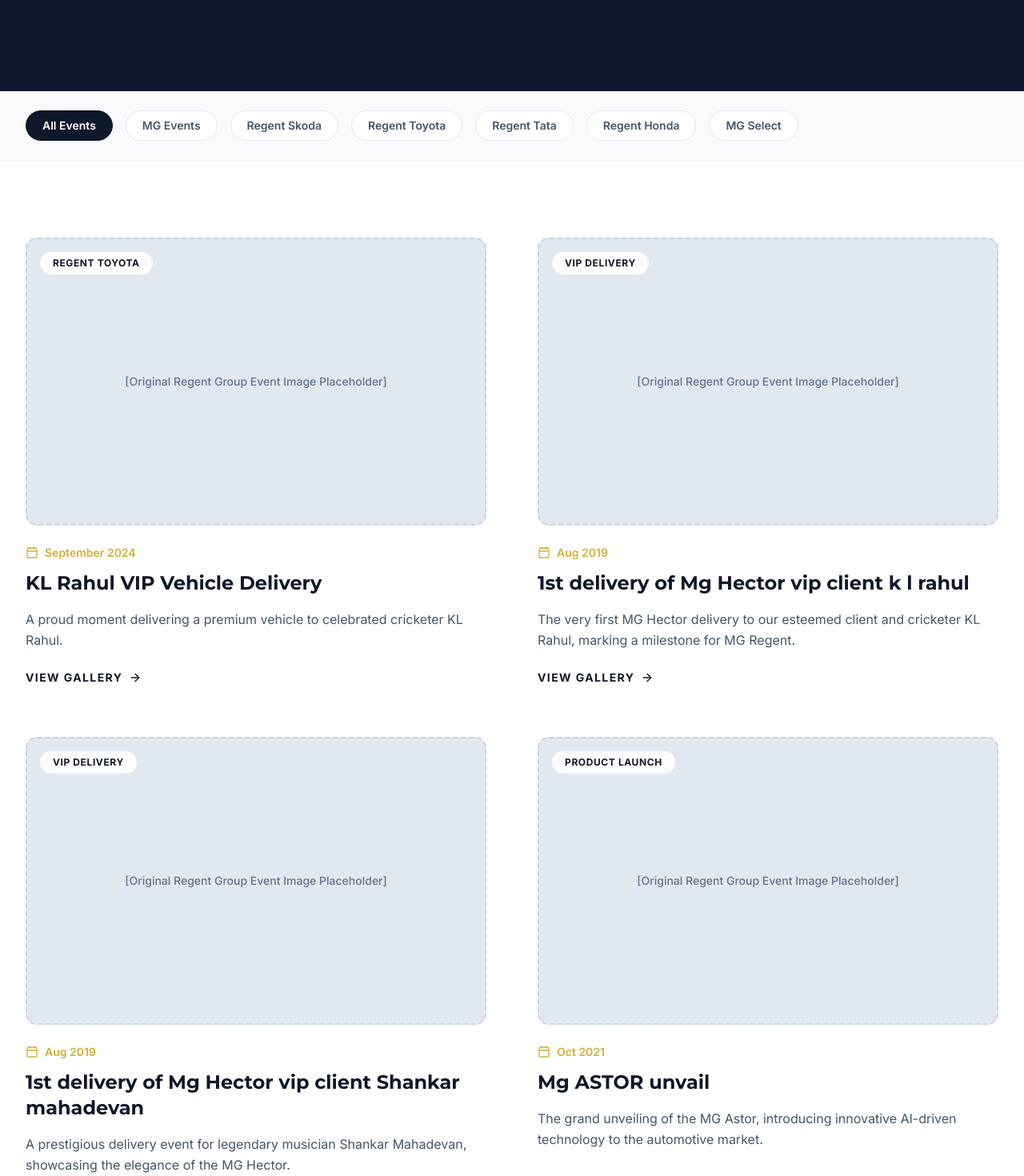
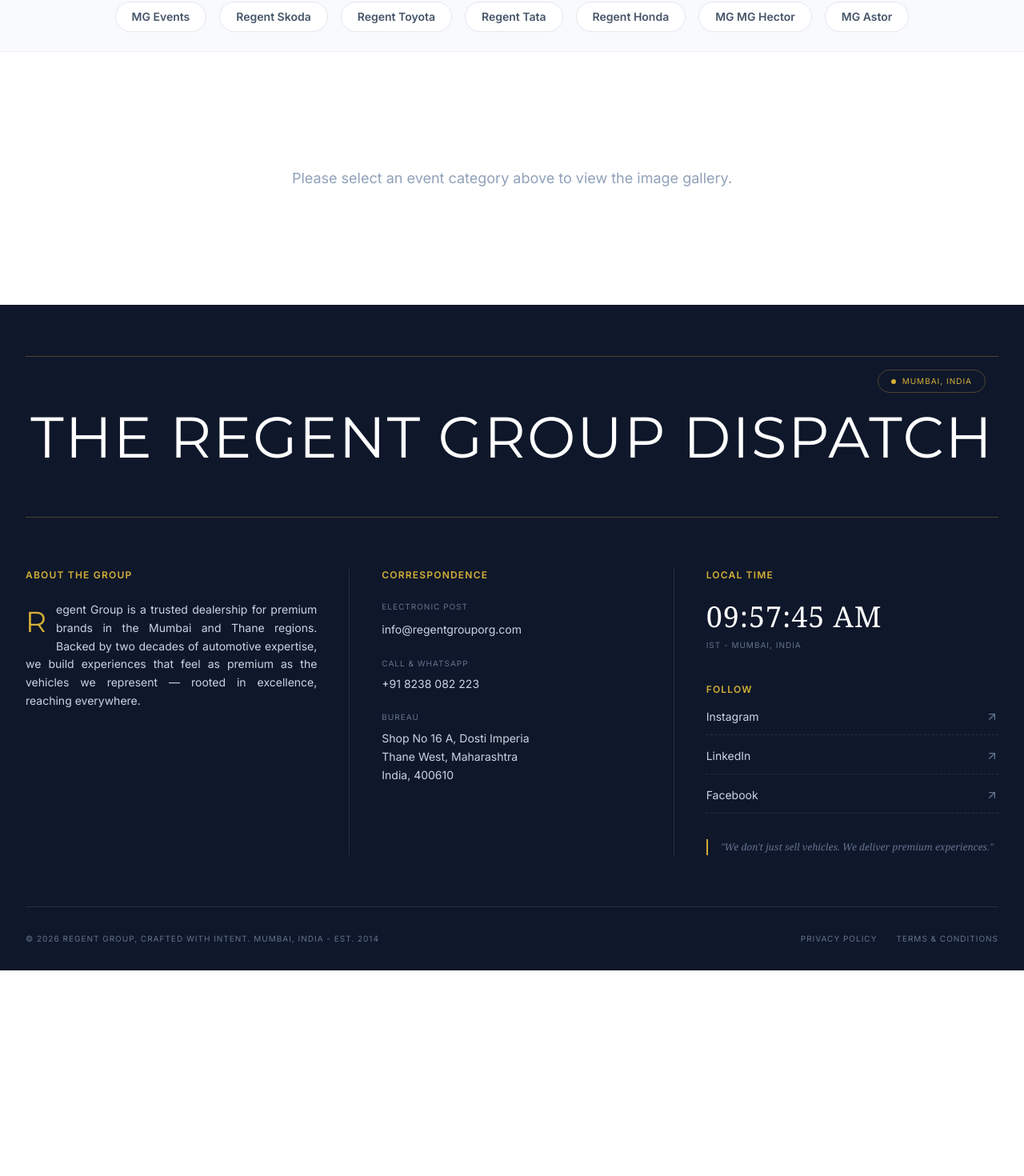
Before and after one commit to SnigdhaKubal/regent-group, a Next.js app: page /events in a window 1280 px wide. Shown: the part 520-1990 px from the top of the page at 80% size. After the commit the page ends 1733 px from the top, so only its background shows below. Built offline with nearby package versions, Linux system fonts and the light colour scheme.

Commit message:
CSR page update

```diff
--- a/src/app/events/page.tsx
+++ b/src/app/events/page.tsx
@@ -1,77 +1,104 @@
-import { Metadata } from "next";
-import Image from "next/image";
-import Link from "next/link";
-import { ArrowRight, Calendar } from "lucide-react";
+"use client";
+
+import { useState } from "react";
+import { X, ChevronLeft, ChevronRight } from "lucide-react";
 import { Breadcrumb } from "@/components/Breadcrumb";
 
-export const metadata: Metadata = {
-  title: "Corporate Events | Regent Group",
-  description: "Explore the latest automotive events, VIP car deliveries, and brand showcases by Regent Group, representing MG, Skoda, Toyota, Tata, and Honda.",
-};
+/* ──────────────────────── DATA ──────────────────────── */
 
 const categories = [
-  "All Events",
   "MG Events",
   "Regent Skoda",
   "Regent Toyota",
   "Regent Tata",
   "Regent Honda",
-  "MG Select",
+  "MG MG Hector",
+  "MG Astor",
 ];
 
-const events = [
-  {
-    title: "KL Rahul VIP Vehicle Delivery",
-    category: "Regent Toyota",
-    date: "September 2024",
-    image: "",
-    excerpt: "A proud moment delivering a premium vehicle to celebrated cricketer KL Rahul.",
-  },
-  {
-    title: "1st delivery of Mg Hector vip client k l rahul",
-    category: "VIP Delivery",
-    date: "Aug 2019",
-    image: "",
-    excerpt: "The very first MG Hector delivery to our esteemed client and cricketer KL Rahul, marking a milestone for MG Regent.",
-  },
-  {
-    title: "1st delivery of Mg Hector vip client Shankar mahadevan",
-    category: "VIP Delivery",
-    date: "Aug 2019",
-    image: "",
-    excerpt: "A prestigious delivery event for legendary musician Shankar Mahadevan, showcasing the elegance of the MG Hector.",
-  },
-  {
-    title: "Mg ASTOR unvail",
-    category: "Product Launch",
-    date: "Oct 2021",
-    image: "",
-    excerpt: "The grand unveiling of the MG Astor, introducing innovative AI-driven technology to the automotive market.",
-  },
-  {
-    title: "Launch of Mg ASTOR by honorable thane commissioner sir MR Vipin sharma",
-    category: "Event",
-    date: "Oct 2021",
-    image: "",
-    excerpt: "Honored to have the Thane Commissioner, Mr. Vipin Sharma, preside over the launch of the new MG Astor series.",
-  },
-];
+// Dummy "bot images" for each category
+const categoryImages: Record<string, string[]> = {
+  "MG Events": [
+    "https://images.unsplash.com/photo-1549317661-bd32c8ce0afa?q=80&w=800&auto=format&fit=crop",
+    "https://images.unsplash.com/photo-1603386329225-868f9b1ee6c9?q=80&w=800&auto=format&fit=crop",
+    "https://images.unsplash.com/photo-1611016186353-652e57552816?q=80&w=800&auto=format&fit=crop",
+    "https://images.unsplash.com/photo-1562911791-c7a97b729ec5?q=80&w=800&auto=format&fit=crop",
+  ],
+  "Regent Skoda": [
+    "https://images.unsplash.com/photo-1492684223066-81342ee5ff30?q=80&w=800&auto=format&fit=crop",
+    "https://images.unsplash.com/photo-1540575467063-178a50c2df87?q=80&w=800&auto=format&fit=crop",
+    "https://images.unsplash.com/photo-1559136555-9303baea8ebd?q=80&w=800&auto=format&fit=crop",
+    "https://images.unsplash.com/photo-1505373877841-8d25f7d46678?q=80&w=800&auto=format&fit=crop",
+  ],
+  "Regent Toyota": [
+    "https://images.unsplash.com/photo-1549317661-bd32c8ce0afa?q=80&w=800&auto=format&fit=crop",
+    "https://images.unsplash.com/photo-1593508512255-86ab42a8e620?q=80&w=800&auto=format&fit=crop",
+    "https://images.unsplash.com/photo-1511578314322-379afb476865?q=80&w=800&auto=format&fit=crop",
+    "https://images.unsplash.com/photo-1475721027785-f74eccf877e2?q=80&w=800&auto=format&fit=crop",
+  ],
+  "Regent Tata": [
+    "https://images.unsplash.com/photo-1531058020387-3be344556be6?q=80&w=800&auto=format&fit=crop",
+    "https://images.unsplash.com/photo-1587825140708-dfaf18c4f4d4?q=80&w=800&auto=format&fit=crop",
+    "https://images.unsplash.com/photo-1556761175-5973dc0f32e7?q=80&w=800&auto=format&fit=crop",
+    "https://images.unsplash.com/photo-1515187029135-18ee286d815b?q=80&w=800&auto=format&fit=crop",
+  ],
+  "Regent Honda": [
+    "https://images.unsplash.com/photo-1517524008697-84bbe3c3fd98?q=80&w=800&auto=format&fit=crop",
+    "https://images.unsplash.com/photo-1523580494863-6f3031224c94?q=80&w=800&auto=format&fit=crop",
+    "https://images.unsplash.com/photo-1559136555-9303baea8ebd?q=80&w=800&auto=format&fit=crop",
+    "https://images.unsplash.com/photo-1587825140708-dfaf18c4f4d4?q=80&w=800&auto=format&fit=crop",
+  ],
+  "MG MG Hector": [
+    "https://images.unsplash.com/photo-1562911791-c7a97b729ec5?q=80&w=800&auto=format&fit=crop",
+    "https://images.unsplash.com/photo-1517524008697-84bbe3c3fd98?q=80&w=800&auto=format&fit=crop",
+    "https://images.unsplash.com/photo-1540575467063-178a50c2df87?q=80&w=800&auto=format&fit=crop",
+    "https://images.unsplash.com/photo-1603386329225-868f9b1ee6c9?q=80&w=800&auto=format&fit=crop",
+  ],
+  "MG Astor": [
+    "https://images.unsplash.com/photo-1587825140708-dfaf18c4f4d4?q=80&w=800&auto=format&fit=crop",
+    "https://images.unsplash.com/photo-1559136555-9303baea8ebd?q=80&w=800&auto=format&fit=crop",
+    "https://images.unsplash.com/photo-1531058020387-3be344556be6?q=80&w=800&auto=format&fit=crop",
+    "https://images.unsplash.com/photo-1523580494863-6f3031224c94?q=80&w=800&auto=format&fit=crop",
+  ],
+};
+
+/* ──────────────────────── PAGE COMPONENT ──────────────────────── */
 
 export default function EventsPage() {
+  const [activeTab, setActiveTab] = useState<number | null>(null);
+  const [lightboxIndex, setLightboxIndex] = useState<number | null>(null);
+
+  const currentCategory = activeTab !== null ? categories[activeTab] : null;
+  const currentImages = currentCategory ? categoryImages[currentCategory] || [] : [];
+
+  const closeLightbox = () => setLightboxIndex(null);
+  const prevImage = () => {
+    if (lightboxIndex === null || currentImages.length === 0) return;
+    setLightboxIndex(
+      lightboxIndex === 0 ? currentImages.length - 1 : lightboxIndex - 1
+    );
+  };
+  const nextImage = () => {
+    if (lightboxIndex === null || currentImages.length === 0) return;
+    setLightboxIndex(
+      lightboxIndex === currentImages.length - 1 ? 0 : lightboxIndex + 1
+    );
+  };
+
   return (
     <main className="flex min-h-screen flex-col bg-white">
       {/* Premium Corporate Header */}
-      <section className="relative bg-[#0F172A] py-24 sm:py-32 overflow-hidden">
+      <section className="relative bg-[#0F172A] py-12 sm:py-16 overflow-hidden">
         <div className="absolute inset-0 opacity-10 bg-slate-800" />
-        <div className="container relative z-10 mx-auto px-4 sm:px-6 lg:px-8 max-w-7xl">
-          <div className="mb-8">
+        <div className="container relative z-10 mx-auto px-2 sm:px-4 lg:px-8">
+          <div className="mb-6">
             <Breadcrumb items={[{ label: "Events" }]} />
           </div>
           <div className="max-w-3xl">
             <h1 className="text-4xl md:text-5xl lg:text-6xl font-heading font-bold text-white mb-6 tracking-tight">
               Corporate Events & Showcases
             </h1>
-            <div className="w-20 h-1 bg-[#D4AF37] mb-8"></div>
+            <div className="w-20 h-1 bg-[#D4AF37] mb-6"></div>
             <p className="text-lg md:text-xl text-slate-300 leading-relaxed font-sans">
               Experience the pinnacle of automotive retail. From VIP deliveries to grand brand unveils, discover the milestones that define the Regent Group legacy.
             </p>
@@ -79,61 +106,121 @@
         </div>
       </section>
 
-      {/* Events Filter (Static for now, represents categories) */}
+      {/* Events Filter Buttons */}
       <section className="border-b border-border/50 bg-slate-50 py-6 sticky top-20 z-40">
-        <div className="container mx-auto px-4 sm:px-6 lg:px-8 max-w-7xl">
-          <div className="flex flex-wrap gap-3 md:gap-4 items-center">
-            {categories.map((category, idx) => (
+        <div className="mx-auto w-full max-w-7xl px-4 sm:px-6 lg:px-12">
+          <div className="flex flex-wrap justify-center gap-3 md:gap-4 items-center">
+            {categories.map((category, idx) => {
+              const isActive = idx === activeTab;
+              return (
                 <button
                   key={idx}
-                className={`px-5 py-2 text-sm font-semibold rounded-full transition-all duration-300 border ${idx === 0
-                  ? "bg-[#0F172A] text-white border-[#0F172A]"
-                  : "bg-white text-slate-600 border-slate-200 hover:border-[#D4AF37] hover:text-[#0F172A]"
-                  }`}
+                  onClick={() => {
+                    setActiveTab(idx);
+                    setLightboxIndex(null); // Reset lightbox when changing tab
+                  }}
+                  // Using fixed inline styles to prevent layout shifting on click
+                  style={
+                    isActive
+                      ? { backgroundColor: "#0F172A", color: "#ffffff", borderColor: "#0F172A" }
+                      : { backgroundColor: "#ffffff", color: "#475569", borderColor: "#e2e8f0" }
+                  }
+                  className="px-5 py-2 text-sm font-semibold rounded-full transition-colors duration-200 border hover:border-[#D4AF37] hover:text-[#0F172A]"
                 >
                   {category}
                 </button>
-            ))}
+              );
+            })}
           </div>
         </div>
       </section>
 
-      {/* Events Grid */}
+      {/* Image Gallery */}
       <section className="py-16 md:py-24">
         <div className="container mx-auto px-4 sm:px-6 lg:px-8 max-w-7xl">
-          <div className="grid md:grid-cols-2 gap-12 lg:gap-16">
-            {events.map((event, idx) => (
-              <article key={idx} className="group flex flex-col cursor-pointer">
-                <div className="relative aspect-[16/10] overflow-hidden rounded-xl mb-6 bg-slate-200 border-2 border-dashed border-slate-300 flex items-center justify-center p-4 text-center">
-                  <span className="text-slate-500 font-medium text-sm">
-                    [Original Regent Group Event Image Placeholder]
-                  </span>
-                  <div className="absolute top-4 left-4 bg-white/90 backdrop-blur-sm px-4 py-1.5 rounded-full text-xs font-bold text-[#0F172A] uppercase tracking-wider">
-                    {event.category}
+          {currentCategory ? (
+            <>
+              <div className="mb-8 text-center md:text-left">
+                <h2 className="text-2xl font-heading font-bold text-[#0F172A]">
+                  {currentCategory} Gallery
+                </h2>
+                <p className="text-slate-500 text-sm mt-2">
+                  {currentImages.length} photos available
+                </p>
+              </div>
+
+              <div className="grid grid-cols-1 sm:grid-cols-2 md:grid-cols-3 lg:grid-cols-4 gap-6">
+                {currentImages.map((img, i) => (
+                  <div
+                    key={i}
+                    onClick={() => setLightboxIndex(i)}
+                    className="group relative cursor-pointer overflow-hidden rounded-xl aspect-[4/3] bg-slate-100 border border-slate-200 hover:shadow-lg hover:border-[#D4AF37]/50 transition-all duration-300"
+                  >
+                    <img
+                      src={img}
+                      alt={`${currentCategory} – Photo ${i + 1}`}
+                      className="w-full h-full object-cover transition-transform duration-500 group-hover:scale-110"
+                    />
+                    <div className="absolute inset-0 bg-gradient-to-t from-black/50 to-transparent opacity-0 group-hover:opacity-100 transition-opacity duration-300 flex items-end p-3">
+                      <span className="text-white text-sm font-medium">View photo</span>
                     </div>
                   </div>
+                ))}
+              </div>
+            </>
+          ) : (
+            <div className="text-center py-12">
+              <p className="text-slate-400 text-lg">
+                Please select an event category above to view the image gallery.
+              </p>
+            </div>
+          )}
+        </div>
+      </section>
 
-                <div className="flex items-center gap-2 text-sm font-semibold text-[#D4AF37] mb-3">
-                  <Calendar className="h-4 w-4" />
-                  <time>{event.date}</time>
+      {/* Lightbox Modal */}
+      {lightboxIndex !== null && currentImages.length > 0 && (
+        <div
+          className="fixed inset-0 z-[100] bg-black/90 backdrop-blur-sm flex items-center justify-center p-4"
+          onClick={closeLightbox}
+        >
+          <button
+            onClick={closeLightbox}
+            className="absolute top-5 right-5 text-white/70 hover:text-white z-10"
+          >
+            <X className="h-8 w-8" />
+          </button>
+
+          <button
+            onClick={(e) => { e.stopPropagation(); prevImage(); }}
+            className="absolute left-4 md:left-8 top-1/2 -translate-y-1/2 text-white/60 hover:text-white z-10 p-2"
+          >
+            <ChevronLeft className="h-10 w-10" />
+          </button>
+
+          <div
+            className="max-w-5xl max-h-[85vh] w-full flex items-center justify-center"
+            onClick={(e) => e.stopPropagation()}
+          >
+            <img
+              src={currentImages[lightboxIndex]}
+              alt=""
+              className="max-w-full max-h-[85vh] object-contain rounded-xl shadow-2xl"
+            />
           </div>
 
-                <h2 className="text-2xl font-heading font-bold text-[#0F172A] mb-4 group-hover:text-[#D4AF37] transition-colors duration-300">
-                  {event.title}
-                </h2>
+          <button
+            onClick={(e) => { e.stopPropagation(); nextImage(); }}
+            className="absolute right-4 md:right-8 top-1/2 -translate-y-1/2 text-white/60 hover:text-white z-10 p-2"
+          >
+            <ChevronRight className="h-10 w-10" />
+          </button>
 
-                <p className="text-slate-600 leading-relaxed mb-6 flex-grow">
-                  {event.excerpt}
-                </p>
-
-                <div className="inline-flex items-center text-sm font-bold text-[#0F172A] uppercase tracking-widest group-hover:text-[#D4AF37] transition-colors mt-auto">
-                  View Gallery <ArrowRight className="ml-2 h-4 w-4" />
-                </div>
-              </article>
-            ))}
+          <div className="absolute bottom-5 left-1/2 -translate-x-1/2 bg-black/50 text-white/80 text-sm px-4 py-1.5 rounded-full">
+            {lightboxIndex + 1} / {currentImages.length}
           </div>
         </div>
-      </section>
+      )}
     </main>
   );
 }
```
Also changed, not shown: src/app/csr-initiatives/page.tsx (+7 -7 lines). Lines whose indentation alone changed are shown as unchanged.
